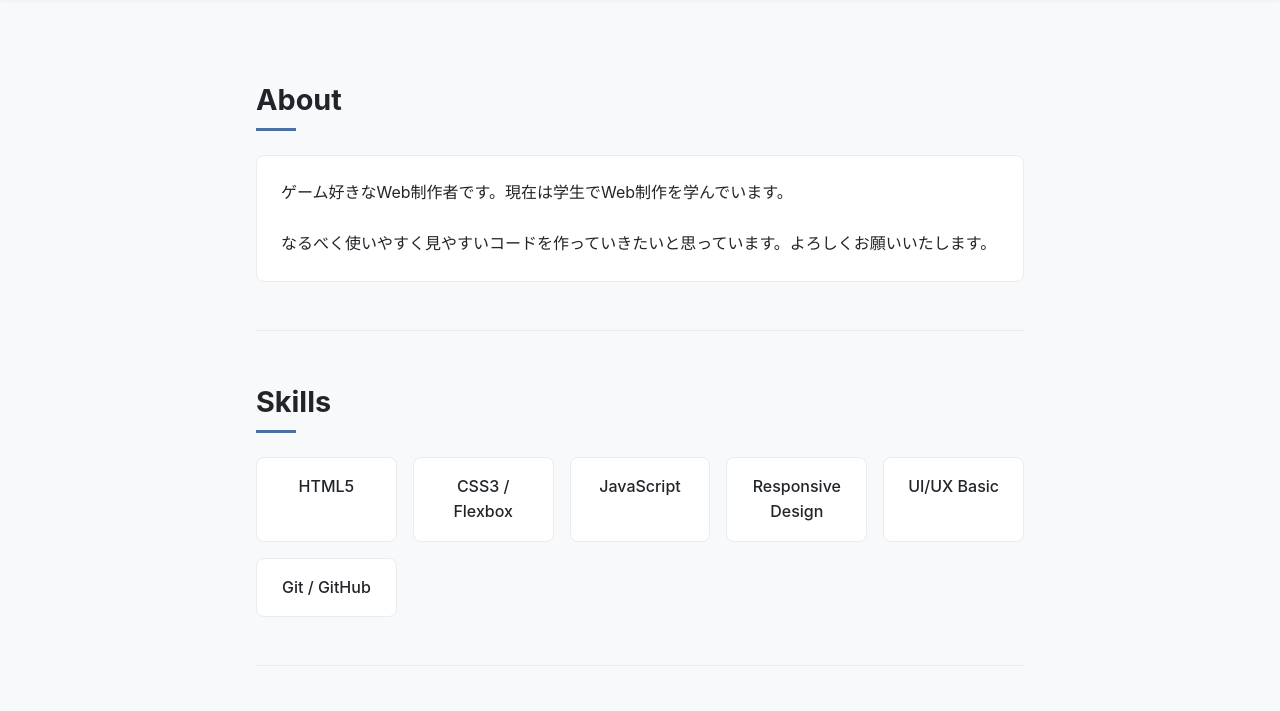
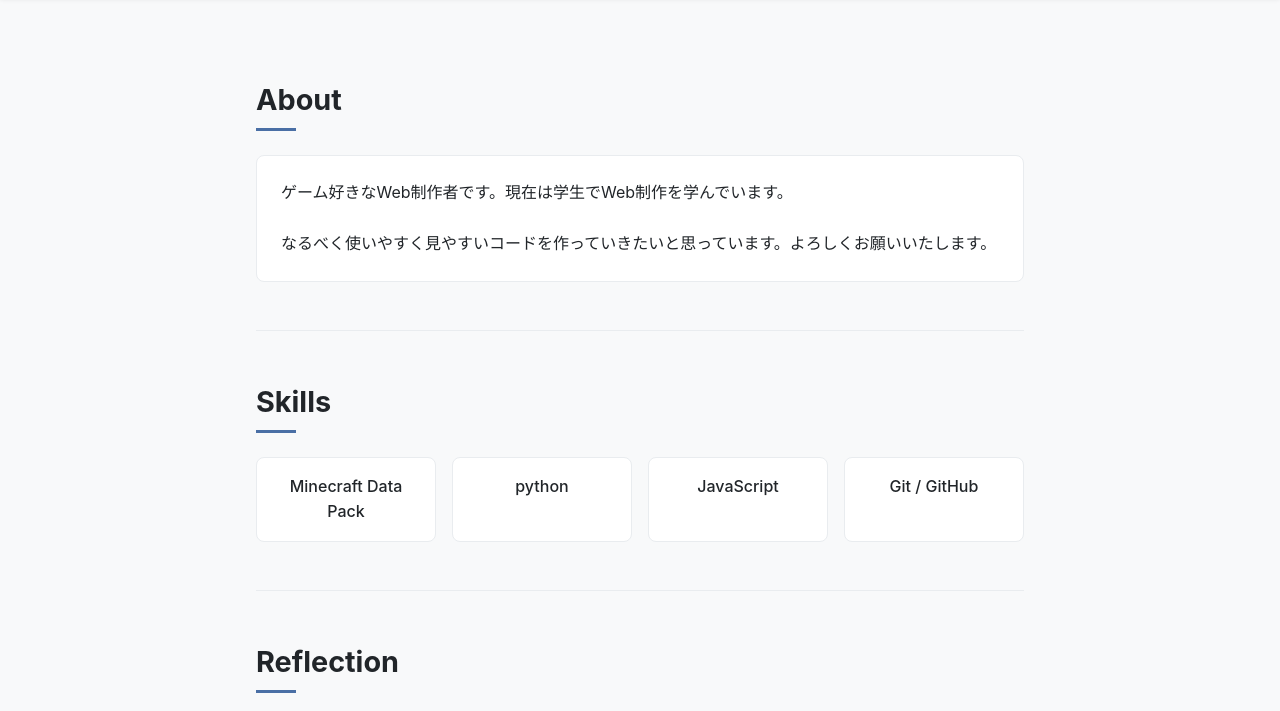
Before and after one commit to komori-marimo/se-week06-site, a plain HTML site: page index.html in a window 1280 px wide. Shown: the part 66-777 px from the top of the page. Drawn offline with Linux system fonts and the light colour scheme.

Commit message:
Update index.html

```diff
--- a/index.html
+++ b/index.html
@@ -275,11 +275,9 @@
         <section id="skills">
             <h2>Skills</h2>
             <div class="skills-grid">
-                <div class="skill-card">HTML5</div>
-                <div class="skill-card">CSS3 / Flexbox</div>
+                <div class="skill-card">Minecraft Data Pack</div>
+                <div class="skill-card">python</div>
                 <div class="skill-card">JavaScript</div>
-                <div class="skill-card">Responsive Design</div>
-                <div class="skill-card">UI/UX Basic</div>
                 <div class="skill-card">Git / GitHub</div>
             </div>
         </section>
```
